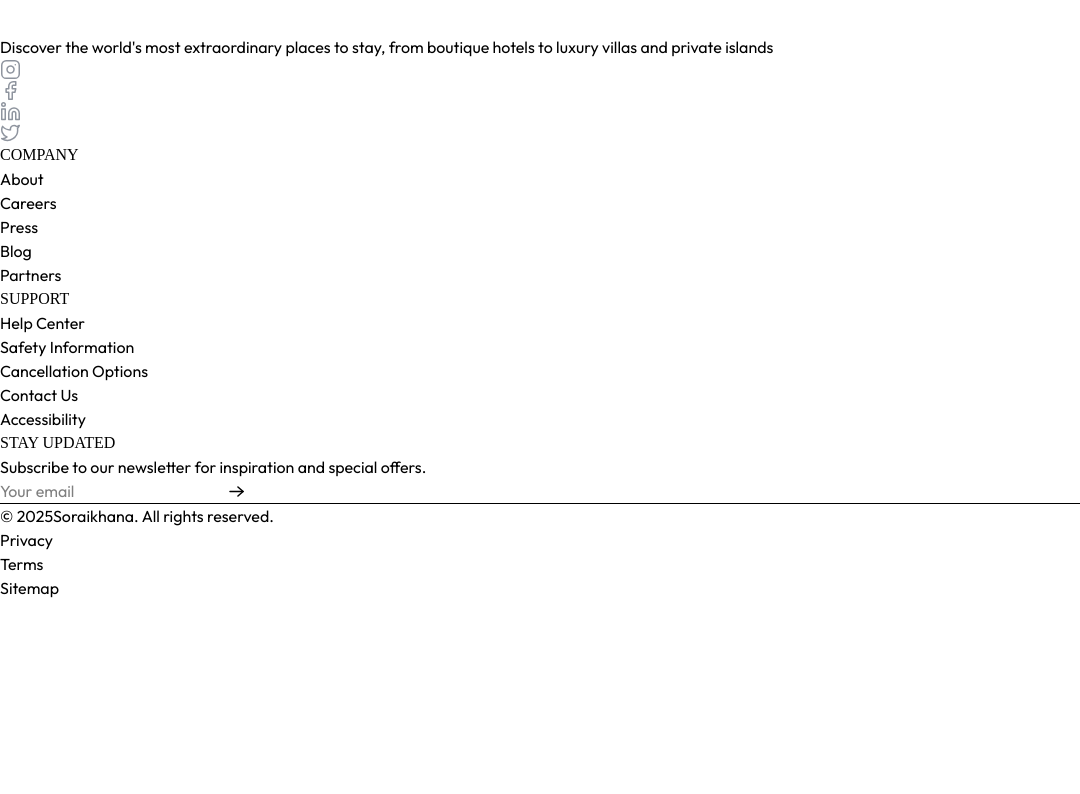
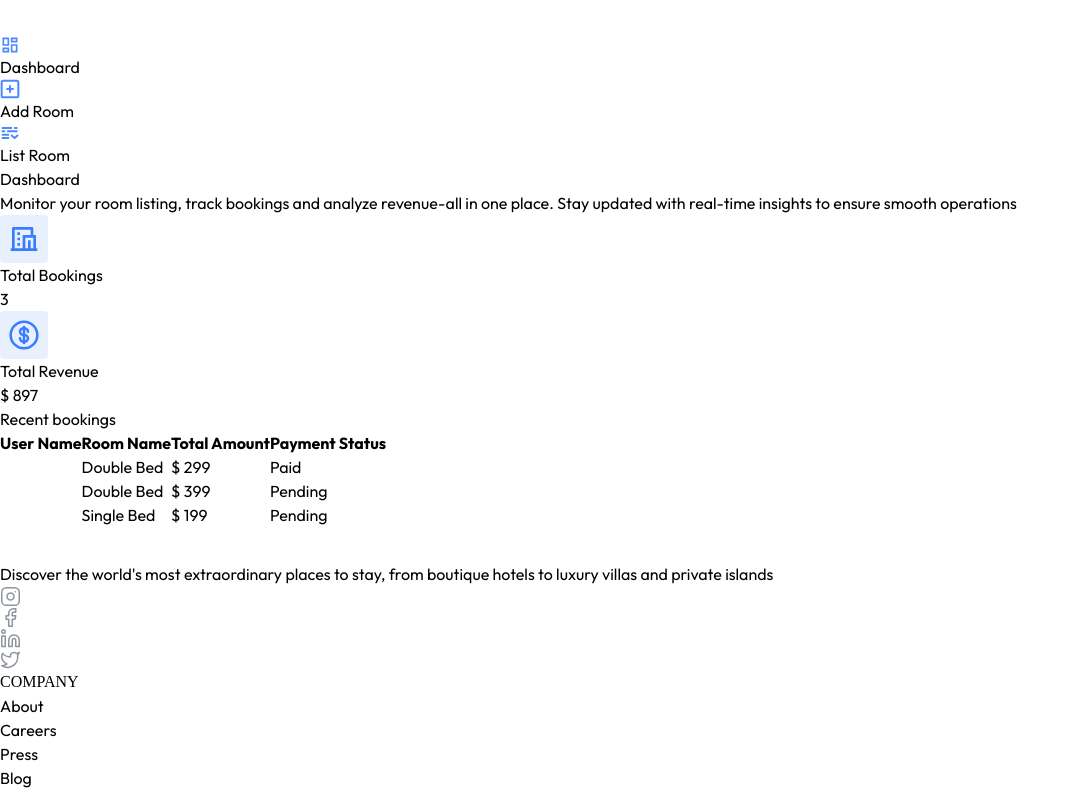
Before and after one commit to maynul69/Shoraikhana-hotel, a React (Vite) app in the folder client/: page /owner in a window 1280 px wide. Shown: the top 794 px of the page, without its empty margins (0-1080 px from the left). Built offline with nearby package versions, Linux system fonts and the light colour scheme; a web font is replaced by a local one.

Commit message:
Dashboard part of the Dashboard- Done

```diff
--- a/client/src/App.jsx
+++ b/client/src/App.jsx
@@ -6,6 +6,11 @@
 import AllRooms from './pages/AllRooms';
 import RoomDetails from './pages/RoomDetails';
 import MyBookings from './pages/MyBookings';
+import HotelReg from './components/HotelReg';
+import Layout from './pages/hotelOwner/Layout';
+import Dashboard from './pages/hotelOwner/Dashboard';
+import AddRoom from './pages/hotelOwner/AddRoom';
+import ListRoom from './pages/hotelOwner/ListRoom';
 
 const App = () => {
 
@@ -14,17 +19,23 @@
   return (
     <div>
       {!isOwnerPath && <Navbar />}
-      <div className='min-h-[70vh]'>
+      {false && <HotelReg />}
+      <div className="min-h-[70vh]">
         <Routes>
-          <Route path='/' element={<Home/>} />
-          <Route path='/rooms' element={<AllRooms/>} />
-          <Route path='/my-bookings' element={<MyBookings/>} />
-          <Route path='/rooms/:id' element={<RoomDetails/>} />
+          <Route path="/" element={<Home />} />
+          <Route path="/rooms" element={<AllRooms />} />
+          <Route path="/my-bookings" element={<MyBookings />} />
+          <Route path="/rooms/:id" element={<RoomDetails />} />
+          <Route path="/owner" element={<Layout />}>
+            <Route index element={<Dashboard />} />
+            <Route path='add-room' element={<AddRoom />} />
+            <Route path='list-room' element={<ListRoom/>} />
+          </Route>
         </Routes>
       </div>
-      <Footer/>
+      <Footer />
     </div>
-  )
+  );
 }
 
 export default App
--- /dev/null
+++ b/client/src/components/HotelReg.jsx
@@ -0,0 +1,83 @@
+import React from 'react'
+import { assets, cities } from '../assets/assets'
+
+const HotelReg = () => {
+  return (
+    <div className="fixed top-0 bottom-0 left-0 right-0 z-100 flex items-center justify-center bg-black/70">
+      <form className="flex bg-white rounded-xl max-w-4xl max-md:mx-2">
+        <img
+          src={assets.regImage}
+          alt=""
+          className="w-1/2 rounded-xl hidden md:block"
+        />
+
+        <div className="relative flex flex-col items-center md:w-1/2 p-8 md:p-10">
+          <img
+            src={assets.closeIcon}
+            alt=""
+            className="absolute top-4 right-4 h-4 w-4 cursor-pointer"
+          />
+          <p className="text-2xl font-semibold mt-6">Register Your Hotel</p>
+
+          {/* hotel name  */}
+          <div className="w-full mt-4">
+            <label htmlFor="name" className="fonr-medium text-gray-500">
+              Hotel Name
+            </label>
+            <input
+              id="name"
+              type="text"
+              placeholder="Type Here"
+              className="border border-gray-200 rounded w-full px-3 py-2.5 mt-1 outline-indigo-500 font-light"
+              required
+            />
+          </div>
+
+          {/* contact  */}
+          <div className="w-full mt-4">
+            <label htmlFor="contact" className="fonr-medium text-gray-500">
+              Phone
+            </label>
+            <input
+              id="contact"
+              type="text"
+              placeholder="Type Here"
+              className="border border-gray-200 rounded w-full px-3 py-2.5 mt-1 outline-indigo-500 font-light"
+              required
+            />
+          </div>
+          {/* address  */}
+          <div className="w-full mt-4">
+            <label htmlFor="address" className="fonr-medium text-gray-500">
+              Address
+            </label>
+            <input
+              id="address"
+              type="text"
+              placeholder="Type Here"
+              className="border border-gray-200 rounded w-full px-3 py-2.5 mt-1 outline-indigo-500 font-light"
+              required
+            />
+                  </div>
+
+                  {/* select city dropdown  */}
+
+                  <div className='w-full mt-4 max-w-60 mr-auto'>
+                      <label htmlFor="city" className='font-medium text-gray-500'>City</label>
+                      <select id="city" className='border border-gray-200 rounded w-full px-3 py-2.5 mt-1 outline-indigo-500 font-light' required>
+                          <option value="">Select City</option>
+                          {cities.map((city) => (
+                              <option key={city} value={city}>{city}</option>
+                          ))}
+                      </select>
+                  </div>
+                  <button className='bg-indigo-500 hover:bg-indigo-600 transition-all text-white mr-auto px-6 py-2 rounded cursor-pointer mt-6'>
+                      Register
+                  </button>
+        </div>
+      </form>
+    </div>
+  );
+}
+
+export default HotelReg
--- /dev/null
+++ b/client/src/components/hotelOwner/Navbar.jsx
@@ -0,0 +1,17 @@
+import React from 'react'
+import { Link } from 'react-router-dom'
+import { assets } from '../../assets/assets'
+import { UserButton } from '@clerk/clerk-react'
+
+const Navbar = () => {
+  return (
+      <div className='flex items-center justify-between px-4 md:px-8 border-b border-gray-300 py-3 bg-white transition-all duration-300'>
+          <Link to='/'>
+            <img src={assets.logo} alt="" className='h-9 invert opacity-80'/>
+          </Link>
+          <UserButton/>
+    </div>
+  )
+}
+
+export default Navbar
--- /dev/null
+++ b/client/src/components/hotelOwner/SidebBar.jsx
@@ -0,0 +1,25 @@
+import React from 'react'
+import { assets } from '../../assets/assets'
+import { NavLink } from 'react-router-dom'
+
+const SidebBar = () => {
+
+    const sidebarLinks = [
+        { name: "Dashboard", path: "/owner", icon: assets.dashboardIcon },
+        { name: "Add Room", path: "/owner/add-room", icon: assets.addIcon },
+        { name: "List Room", path: "/owner/list-room", icon: assets.listIcon },
+    ]
+
+  return (
+      <div className='md:w-64 w-16 border-r h-full text-base border-gray-300 pt-4 flex flex-col transition-all duratioon-300'>
+          {sidebarLinks.map((item, index) => (
+              <NavLink to={item.path} key={index}  end='/owner'className={({isActive})=>`flex items-center py-3 px-4 md:px-8 gap-3 ${isActive ? 'border-r-[6px] bg-blue-600/10 border-blue-600 text-blue-600' : 'text-gray-700 hover:bg-gray-100/90 border-white'}`}>
+                  <img src={item.icon} alt="" className='min-h-6 min-w-6' />
+                  <p className='md:block hidden text-center'>{item.name}</p>
+              </NavLink>
+          ))}
+    </div>
+  )
+}
+
+export default SidebBar
--- /dev/null
+++ b/client/src/pages/hotelOwner/AddRoom.jsx
@@ -0,0 +1,9 @@
+import React from 'react'
+
+const AddRoom = () => {
+  return (
+    <div>AddRoom</div>
+  )
+}
+
+export default AddRoom
--- /dev/null
+++ b/client/src/pages/hotelOwner/Dashboard.jsx
@@ -0,0 +1,93 @@
+import React, { useState } from 'react'
+import Title from '../../components/Title'
+import { assets, dashboardDummyData } from '../../assets/assets'
+
+const Dashboard = () => {
+    const [dashboardData, setDashboardData] = useState(dashboardDummyData);
+  return (
+    <div>
+      <Title
+        align="left"
+        font="outfit"
+        title="Dashboard"
+        subTitle="Monitor your room listing, track bookings and analyze revenue-all in one place. Stay updated with real-time insights to ensure smooth operations"
+      />
+
+      <div className="flex gap-4 my-8">
+        {/* total booking  */}
+        <div className="bg-primary/3 border border-primary/10 rounded flex p-4 pr-8">
+          <img
+            src={assets.totalBookingIcon}
+            alt=""
+            className="max-sm:hidden h-10"
+          />
+          <div className="flex flex-col sm:ml-4 font-medium">
+            <p className="text-blue-500 text-lg">Total Bookings</p>
+            <p className="text-neutral-400 text-base">
+              {dashboardData.totalBookings}
+            </p>
+          </div>
+        </div>
+        {/* total revenue  */}
+        <div className="bg-primary/3 border border-primary/10 rounded flex p-4 pr-8">
+          <img
+            src={assets.totalRevenueIcon}
+            alt=""
+            className="max-sm:hidden h-10"
+          />
+          <div className="flex flex-col sm:ml-4 font-medium">
+            <p className="text-blue-500 text-lg">Total Revenue</p>
+            <p className="text-neutral-400 text-base">
+              $ {dashboardData.totalRevenue}
+            </p>
+          </div>
+        </div>
+      </div>
+      {/* recent bookings  */}
+
+      <h2 className="text-xl text-blue-950/70 font-medium mb-5">
+        Recent bookings
+      </h2>
+      <div className="w-full max-w-3xl text-left border border-gray-300 rounded-lg max-h-80 overflow-y-scroll">
+        <table className="w-full">
+          <thead className="bg-gray-50">
+            <tr>
+              <th className="py-3 px-4 text-gray-800 font-medium">User Name</th>
+              <th className="py-3 px-4 text-gray-800 font-medium max-sm:hidden">
+                Room Name
+              </th>
+              <th className="py-3 px-4 text-gray-800 font-medium text-center">
+                Total Amount
+              </th>
+              <th className="py-3 px-4 text-gray-800 font-medium text-center">
+                Payment Status
+              </th>
+            </tr>
+          </thead>
+          <tbody className="text-sm ">
+            {dashboardData.bookings.map((item, index) => (
+              <tr key={index}>
+                <td className="py-3 px-4 text-gray-700 border-t border-gray-300">
+                  {item.user.userName}
+                </td>
+                <td className="py-3 px-4 text-gray-700 border-t border-gray-300 max-sm:hidden">
+                  {item.room.roomType}
+                </td>
+                <td className="py-3 px-4 text-gray-700 border-t border-gray-300 text-center">
+                  $ {item.totalPrice}
+                </td>
+                <td className="py-3 px-4 border-t border-gray-300 flex">
+                        <button className={`py-1 px-3 text-xs rounded-full mx-auto ${item.isPaid ? 'bg-green-200 text-green-600' : 'bg-amber-200 text-yellow-600'}`}>
+                            {item.isPaid ? 'Paid' : 'Pending'}
+                 </button>
+                </td>
+              </tr>
+            ))}
+          </tbody>
+        </table>
+      </div>
+    </div>
+  );
+}
+
+export default Dashboard
--- /dev/null
+++ b/client/src/pages/hotelOwner/Layout.jsx
@@ -0,0 +1,20 @@
+import React from 'react'
+import Navbar from '../../components/hotelOwner/Navbar'
+import SidebBar from '../../components/hotelOwner/SidebBar'
+import { Outlet } from 'react-router-dom'
+
+const Layout = () => {
+  return (
+      <div className='flex flex-col h-screen'>
+          <Navbar />
+          <div className='flex h-full'>
+              <SidebBar />
+              <div className='flex-1 p-4 md:px-10 h-full'>
+                <Outlet />
+              </div>
+          </div>
+    </div>
+  )
+}
+
+export default Layout
--- /dev/null
+++ b/client/src/pages/hotelOwner/ListRoom.jsx
@@ -0,0 +1,9 @@
+import React from 'react'
+
+const ListRoom = () => {
+  return (
+    <div>ListRoom</div>
+  )
+}
+
+export default ListRoom
```
